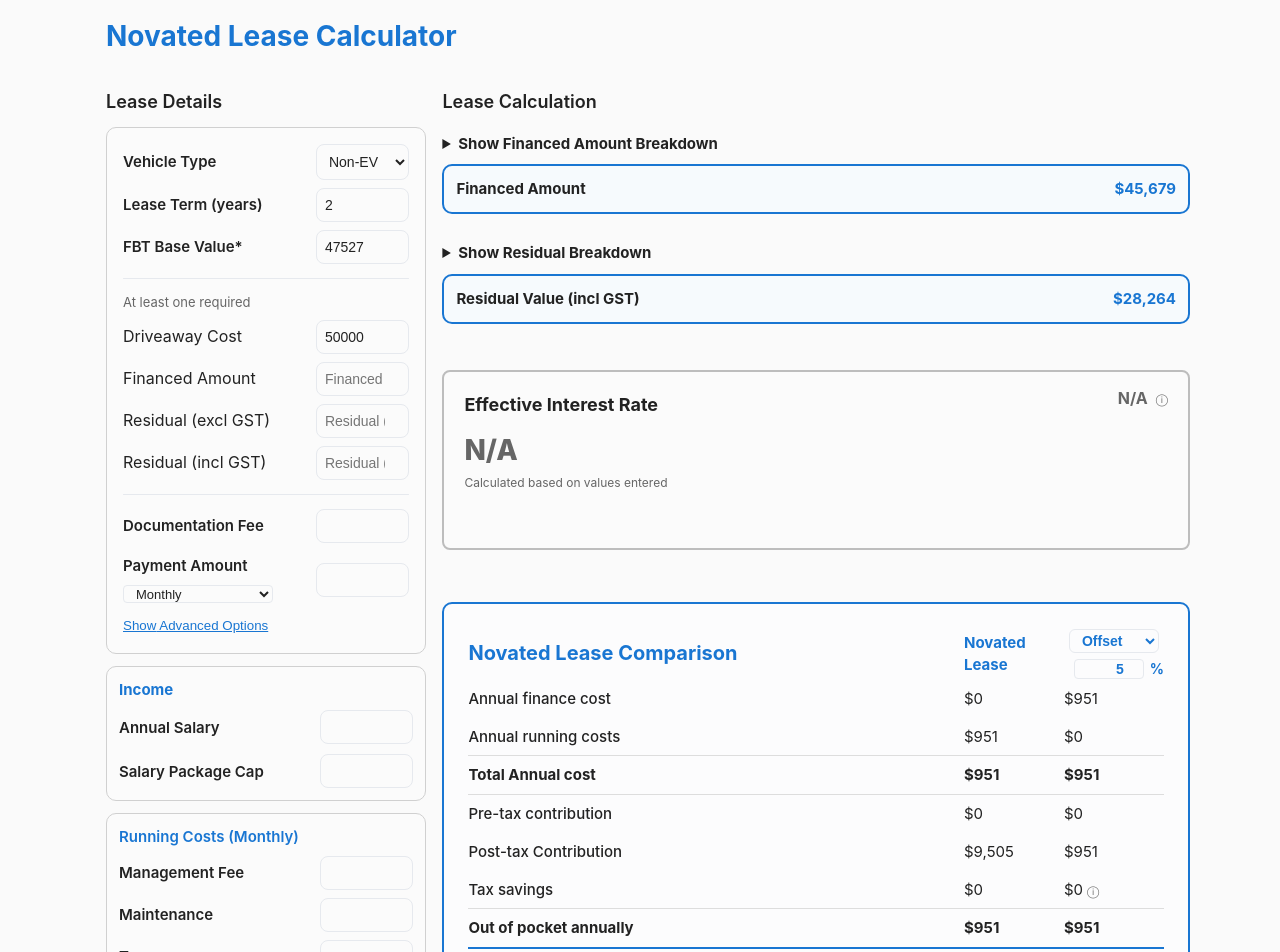
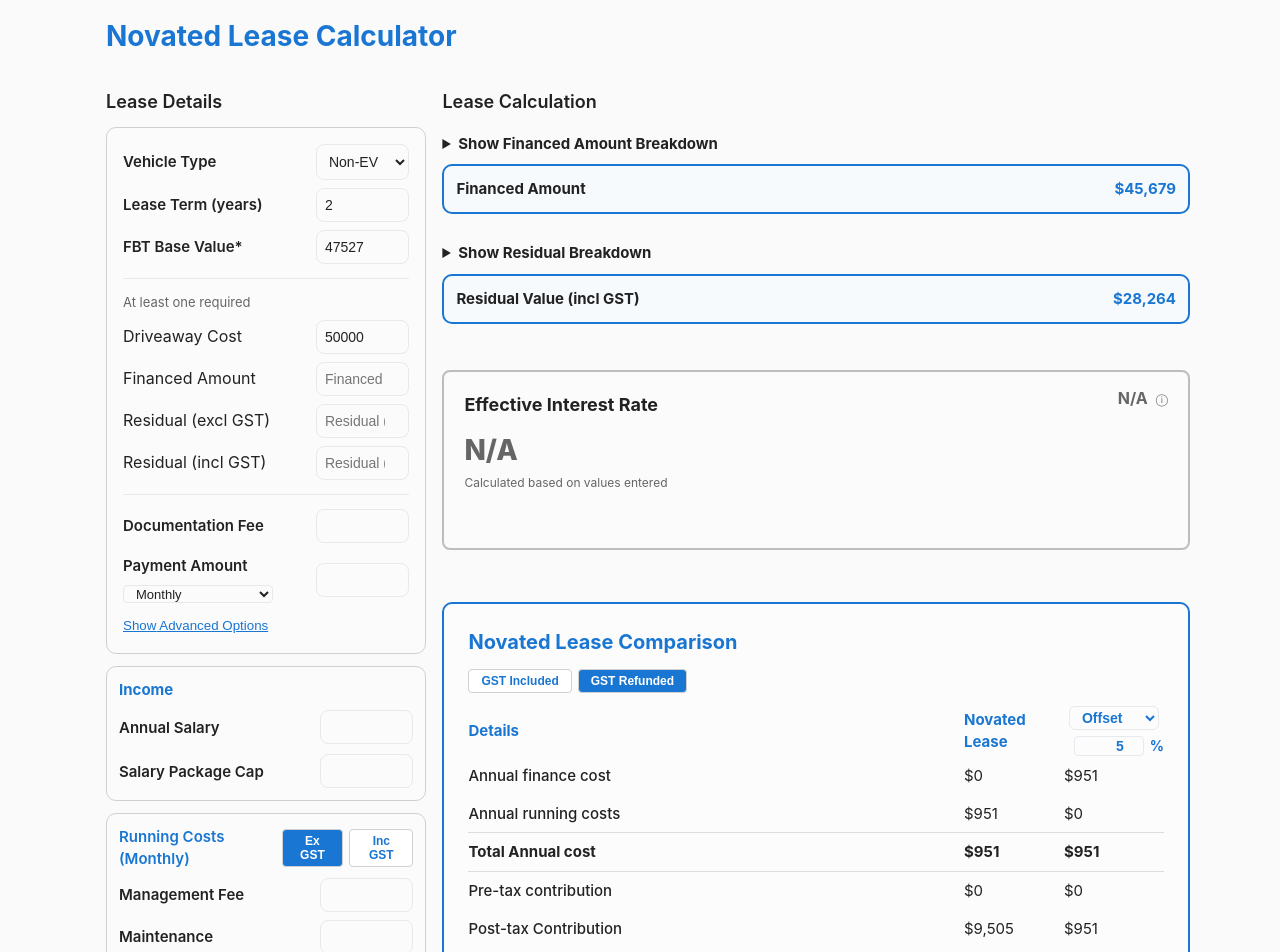
Before and after one commit to William-Aitken/novated-calculator, a Next.js app: page / in a window 1280 px wide. Shown: the top 952 px of the page. Built offline with nearby package versions, Linux system fonts and the light colour scheme.

Commit message:
now includes gst incl buttons

```diff
--- a/src/app/page.tsx
+++ b/src/app/page.tsx
@@ -65,6 +65,25 @@ export default function HomePage() {
     }
     return false;
   });
+
+  // Do running costs include GST? Persisted choice
+  const [runningCostsIncludeGst, setRunningCostsIncludeGst] = useState<boolean>(() => {
+    if (typeof window !== 'undefined') {
+      const v = localStorage.getItem('novatedLeaseRunningCostsIncludeGst');
+      return v ? v === 'true' : false;
+    }
+    return false;
+  });
+
+  // GST savings passed on by employer?
+  const [gstSavingsPassedOn, setGstSavingsPassedOn] = useState<boolean>(() => {
+    if (typeof window !== 'undefined') {
+      const v = localStorage.getItem('novatedLeaseGstSavingsPassedOn');
+      return v ? v === 'true' : true; // Default to true
+    }
+    return true;
+  });
+
   const [annualSalary, setAnnualSalary] = useState<number | undefined>(() => {
     if (typeof window !== 'undefined') {
       const v = localStorage.getItem('novatedLeaseAnnualSalary');
@@ -239,12 +258,20 @@ export default function HomePage() {
     };
   };
 
+  // Adjust payment amount based on GST settings (early calculation for use in interest rate)
+  const adjustedPaymentAmount = (() => {
+    const baseAmount = Number(inputs.paymentAmount) || 0;
+    if (gstSavingsPassedOn && runningCostsIncludeGst) return baseAmount / 1.1;
+    if (!gstSavingsPassedOn && !runningCostsIncludeGst) return baseAmount * 1.1;
+    return baseAmount;
+  })();
+
   const vehicleCalculations: Array<any> = [];
   if (typeof inputs.driveawayCost === 'number' && inputs.driveawayCost > 0) vehicleCalculations.push(computeFromDriveaway(Number(inputs.driveawayCost)));
   if (typeof inputs.residualExcl === 'number' && inputs.residualExcl > 0) vehicleCalculations.push(computeFromResidualExcl(Number(inputs.residualExcl)));
   if (typeof inputs.residualIncl === 'number' && inputs.residualIncl > 0) vehicleCalculations.push(computeFromResidualIncl(Number(inputs.residualIncl)));
   if (typeof inputs.financedAmountManual === 'number' && inputs.financedAmountManual > 0) vehicleCalculations.push(computeFromFinanced(Number(inputs.financedAmountManual)));
-  if (Number.isFinite(Number(inputs.paymentAmount)) && Number.isFinite(Number(inputs.paymentsPerYear)) && Number(inputs.paymentAmount) > 0) {
+  if (Number.isFinite(Number(adjustedPaymentAmount)) && Number.isFinite(Number(inputs.paymentsPerYear)) && adjustedPaymentAmount > 0) {
     // Prefer manual inputs when available for interest rate solving
     const manualFinanced = (typeof inputs.financedAmountManual === 'number' && inputs.financedAmountManual > 0) ? Number(inputs.financedAmountManual) : undefined;
     const manualResidualExcl = (typeof inputs.residualExcl === 'number' && inputs.residualExcl > 0) ? Number(inputs.residualExcl) : undefined;
@@ -385,15 +412,31 @@ export default function HomePage() {
     results.residualExclGst || 0;
   const comparisonResidualIncl = comparisonResidualExcl * 1.1;
 
-  const runningCostsFrequencyLabel = paymentFrequencies.find(f => f.value === selectedFrequency)?.label || 'Monthly';
-  const ecGstPerPeriod = (!isEv && (inputs.fbtBaseValue || 0)) ? (inputs.fbtBaseValue * 0.2 * 0.1 / (inputs.paymentsPerYear || 12)) : 0;
-  const totalRunningCostsPerPeriod = Object.values(runningCosts).reduce((sum: number, v) => sum + (Number(v) || 0), 0) + ecGstPerPeriod;
   const annualSalaryNum = Number(annualSalary) || 0;
   const packageCapNum = Number(packageCap) || 0;
+  const runningCostsFrequencyLabel = paymentFrequencies.find(f => f.value === selectedFrequency)?.label || 'Monthly';
+
+  // Adjust running costs based on GST settings
+  const adjustedRunningCosts: RunningCosts = (() => {
+    const multiplier = (gstSavingsPassedOn && runningCostsIncludeGst) ? 1 / 1.1 : (!gstSavingsPassedOn && !runningCostsIncludeGst) ? 1.1 : 1;
+    if (multiplier === 1) return runningCosts;
+    return {
+      managementFee: runningCosts.managementFee ? runningCosts.managementFee * multiplier : undefined,
+      maintenance: runningCosts.maintenance ? runningCosts.maintenance * multiplier : undefined,
+      tyres: runningCosts.tyres ? runningCosts.tyres * multiplier : undefined,
+      rego: runningCosts.rego ? runningCosts.rego * multiplier : undefined,
+      insurance: runningCosts.insurance ? runningCosts.insurance * multiplier : undefined,
+      chargingFuel: runningCosts.chargingFuel ? runningCosts.chargingFuel * multiplier : undefined,
+      other: runningCosts.other ? runningCosts.other * multiplier : undefined,
+    };
+  })();
+
+  const ecGstPerPeriod = (!isEv && (inputs.fbtBaseValue || 0)) ? ((inputs.fbtBaseValue || 0) * 0.2 - packageCapNum/1.1 )* 0.1 / (inputs.paymentsPerYear || 12) : 0;
+  const totalRunningCostsPerPeriod = Object.values(adjustedRunningCosts).reduce((sum: number, v) => sum + (Number(v) || 0), 0) + ecGstPerPeriod;
   const postTaxEcm = !isEv ? Math.max(0, (inputs.fbtBaseValue || 0) * 0.2 - packageCapNum / 1.1) : 0;
-  const normalRunningCostsPerPeriod = (totalRunningCostsPerPeriod - (runningCosts.managementFee || 0) - ecGstPerPeriod) * 1.1;
+  const normalRunningCostsPerPeriod = (totalRunningCostsPerPeriod - (adjustedRunningCosts.managementFee || 0) - ecGstPerPeriod) * 1.1;
   const totalAnnualRunningCosts = totalRunningCostsPerPeriod * (selectedFrequency || 12);
-  const annualPaymentAmount = (Number(inputs.paymentAmount) || 0) * (inputs.paymentsPerYear || 12);
+  const annualPaymentAmount = adjustedPaymentAmount * (inputs.paymentsPerYear || 12);
   const totalAnnualCost = totalAnnualRunningCosts + annualPaymentAmount;
   const preTaxContribution = Math.max(0, totalAnnualCost - postTaxEcm);
   const salaryAfterCap = Math.max(0, annualSalaryNum - packageCapNum);
@@ -776,6 +819,44 @@ export default function HomePage() {
             <div className="card card--accent" style={{ marginTop: '12px', background: '#fbfbfb', border: '1px solid #d0d0d0', padding: '12px' }}>
               <div style={{ display: 'flex', justifyContent: 'space-between', alignItems: 'center', marginBottom: '8px' }}>
                 <h3 style={{ margin: 0, color: 'var(--primary)' }}>Running Costs ({runningCostsFrequencyLabel})</h3>
+                <div style={{ display: 'flex', gap: '6px' }}>
+                  <button
+                    onClick={() => {
+                      setRunningCostsIncludeGst(false);
+                      if (typeof window !== 'undefined') localStorage.setItem('novatedLeaseRunningCostsIncludeGst', 'false');
+                    }}
+                    style={{
+                      padding: '4px 12px',
+                      fontSize: '12px',
+                      fontWeight: 700,
+                      border: '1px solid #d0d0d0',
+                      borderRadius: '4px',
+                      background: !runningCostsIncludeGst ? '#1976d2' : '#fff',
+                      color: !runningCostsIncludeGst ? '#fff' : '#1976d2',
+                      cursor: 'pointer',
+                    }}
+                  >
+                    Ex GST
+                  </button>
+                  <button
+                    onClick={() => {
+                      setRunningCostsIncludeGst(true);
+                      if (typeof window !== 'undefined') localStorage.setItem('novatedLeaseRunningCostsIncludeGst', 'true');
+                    }}
+                    style={{
+                      padding: '4px 12px',
+                      fontSize: '12px',
+                      fontWeight: 700,
+                      border: '1px solid #d0d0d0',
+                      borderRadius: '4px',
+                      background: runningCostsIncludeGst ? '#1976d2' : '#fff',
+                      color: runningCostsIncludeGst ? '#fff' : '#1976d2',
+                      cursor: 'pointer',
+                    }}
+                  >
+                    Inc GST
+                  </button>
+                </div>
               </div>
               <ul className="form-list">
                 <li className="form-row">
@@ -809,7 +890,7 @@ export default function HomePage() {
                 {!isEv && (
                   <li style={{ display: 'grid', gridTemplateColumns: '150px auto', alignItems: 'center', gap: '10px' }}>
                     <span style={{ minWidth: 150, fontWeight: 500, color: '#222', fontSize: '15px' }}>Employee contribution gst</span>
-                    <div style={{ justifySelf: 'end', color: '#222' }}>{formatCurrency((inputs.fbtBaseValue || 0) * 0.2 * 0.1 / (inputs.paymentsPerYear || 12))}</div>
+                    <div style={{ justifySelf: 'end', color: '#222' }}>{formatCurrency(ecGstPerPeriod)}</div>
                   </li>
                 )}
               </ul>
@@ -822,7 +903,7 @@ export default function HomePage() {
               <div style={{ marginTop: '12px', paddingTop: '12px', borderTop: '1px solid #ddd', display: 'flex', justifyContent: 'space-between', alignItems: 'center' }}>
                 <span style={{ minWidth: 150, fontWeight: 700, color: '#222', fontSize: '16px' }}>Total Lease</span>
                 <div style={{ textAlign: 'right' }}>
-                  <div style={{ fontWeight: 700, color: '#222', fontSize: '16px' }}>{formatCurrency(totalRunningCostsPerPeriod + (Number(inputs.paymentAmount) || 0))} / {runningCostsFrequencyLabel}</div>
+                  <div style={{ fontWeight: 700, color: '#222', fontSize: '16px' }}>{formatCurrency(totalRunningCostsPerPeriod + adjustedPaymentAmount)} / {runningCostsFrequencyLabel}</div>
                 </div>
               </div>
               <div style={{ marginTop: '12px', paddingTop: '12px', borderTop: '1px solid #ddd', display: 'flex', justifyContent: 'space-between', alignItems: 'center' }}>
@@ -985,10 +1066,54 @@ export default function HomePage() {
             {/* Offset Account Comparison Section (moved to right column) */}
             <div className="card" style={{ marginTop: '40px', padding: '24px', border: '2px solid #1976d2', background: '#fcfcfd' }}>
 
+              <div style={{ marginBottom: '12px' }}>
+                <h3 style={{ margin: '0 0 12px 0', color: '#1976d2', fontSize: '20px', fontWeight: 700 }}>Novated Lease Comparison</h3>
+                <div style={{ display: 'flex', gap: '6px', fontSize: '12px' }}>
+                  <button
+                    onClick={() => {
+                      setGstSavingsPassedOn(false);
+                      if (typeof window !== 'undefined') localStorage.setItem('novatedLeaseGstSavingsPassedOn', 'false');
+                    }}
+                    style={{
+                      padding: '4px 12px',
+                      fontSize: '12px',
+                      fontWeight: 700,
+                      border: '1px solid #d0d0d0',
+                      borderRadius: '4px',
+                      background: !gstSavingsPassedOn ? '#1976d2' : '#fff',
+                      color: !gstSavingsPassedOn ? '#fff' : '#1976d2',
+                      cursor: 'pointer',
+                    }}
+                  >
+                    GST Included
+                  </button>
+                  <button
+                    onClick={() => {
+                      setGstSavingsPassedOn(true);
+                      if (typeof window !== 'undefined') localStorage.setItem('novatedLeaseGstSavingsPassedOn', 'true');
+                    }}
+                    style={{
+                      padding: '4px 12px',
+                      fontSize: '12px',
+                      fontWeight: 700,
+                      border: '1px solid #d0d0d0',
+                      borderRadius: '4px',
+                      background: gstSavingsPassedOn ? '#1976d2' : '#fff',
+                      color: gstSavingsPassedOn ? '#fff' : '#1976d2',
+                      cursor: 'pointer',
+                    }}
+                  >
+                    GST Refunded
+                  </button>
+                </div>
+              </div>
+
               <table className="comparison-table" style={{ width: '100%', borderCollapse: 'collapse', fontSize: '15px', tableLayout: 'fixed', textAlign: 'right' }}>
                 <thead>
                   <tr>
-                    <th style={{ textAlign: 'left', fontWeight: 700, fontSize: '20px', color: '#1976d2', padding: '8px 0' }}>Novated Lease Comparison</th>
+                    <th style={{ textAlign: 'left', fontWeight: 700, color: '#1976d2', padding: '8px 0' }}>
+                      <span>Details</span>
+                    </th>
                     <th style={{ textAlign: 'left', fontWeight: 700, color: '#1976d2', padding: '1px 0', width: '100px'  }}>Novated<br/>Lease</th>
                     <th style={{ textAlign: 'center', padding: '1px 0', width: '100px' }}>
                       <div style={{ display: 'flex', flexDirection: 'column', gap: '6px', alignItems: 'center' }}>
--- a/src/styles/global.css
+++ b/src/styles/global.css
@@ -33,8 +33,9 @@ h3{font-size:15px;margin:0 0 10px;color:#444;font-weight:600}
 /* Layout */
 .app-main{padding:16px;max-width:var(--max-width);margin:0 auto}
 .grid{display:grid;gap:var(--gap)}
-.grid-2{grid-template-columns:1fr 1fr}
-@media (min-width:1024px){.grid-2{grid-template-columns:30% 70%}}
+.grid-2{grid-template-columns:30% 70%}
+@media (max-width:1023px){.grid-2{grid-template-columns:35% 65%}}
+@media (max-width:768px){.grid-2{grid-template-columns:40% 60%}}
 
 /* Cards */
 .card{background:var(--card);border-radius:var(--radius);padding:12px;border:1px solid #eee}
```
Also changed, not shown: 16 other files (tests, documents, lock files or other folders).
